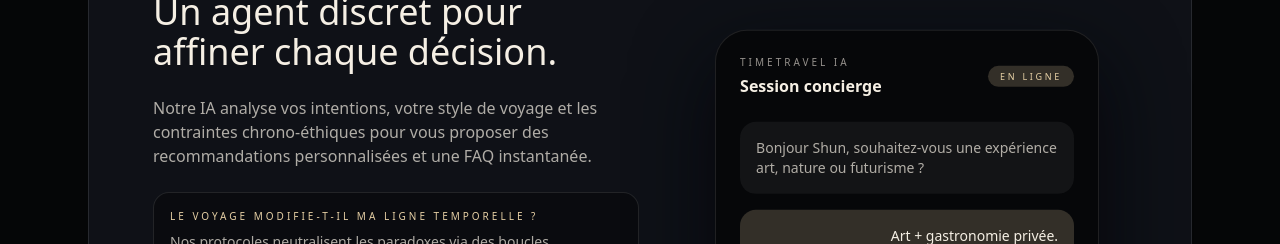
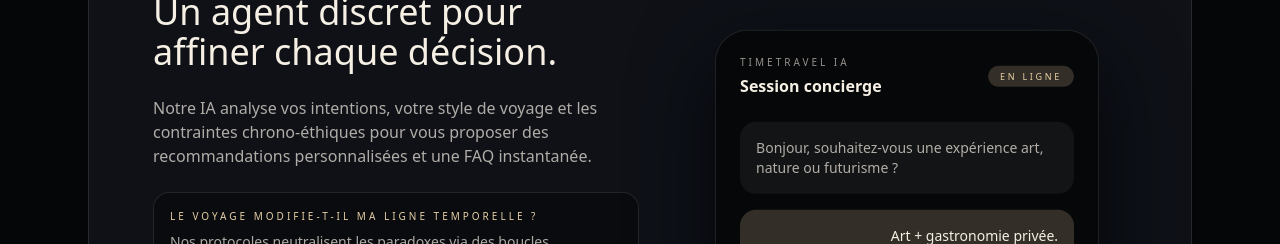
Before and after one commit to Shun-Lassal/Ynov_IA, a Next.js app: page / in a window 1280 px wide. Shown: the part 2580-2824 px from the top of the page. Built offline with nearby package versions, Linux system fonts and the light colour scheme.

Commit message:
Fix greeting message for user

```diff
--- a/app/page.tsx
+++ b/app/page.tsx
@@ -369,7 +369,7 @@ export default function Home() {
               </div>
               <div className="mt-6 space-y-4 text-sm text-ivory/70">
                 <div className="rounded-2xl bg-white/5 p-4">
-                  Bonjour Shun, souhaitez-vous une expérience art, nature ou futurisme ?
+                  Bonjour, souhaitez-vous une expérience art, nature ou futurisme ?
                 </div>
                 <div className="ml-auto rounded-2xl bg-champagne/20 p-4 text-right text-ivory">
                   Art + gastronomie privée.
```
